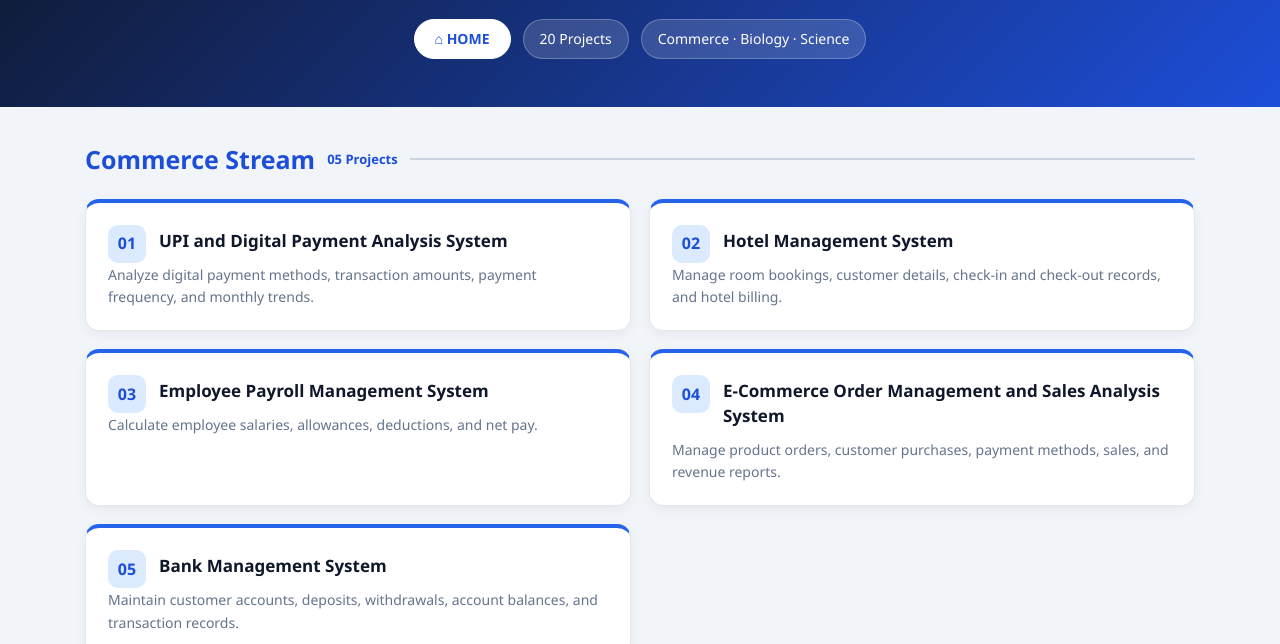
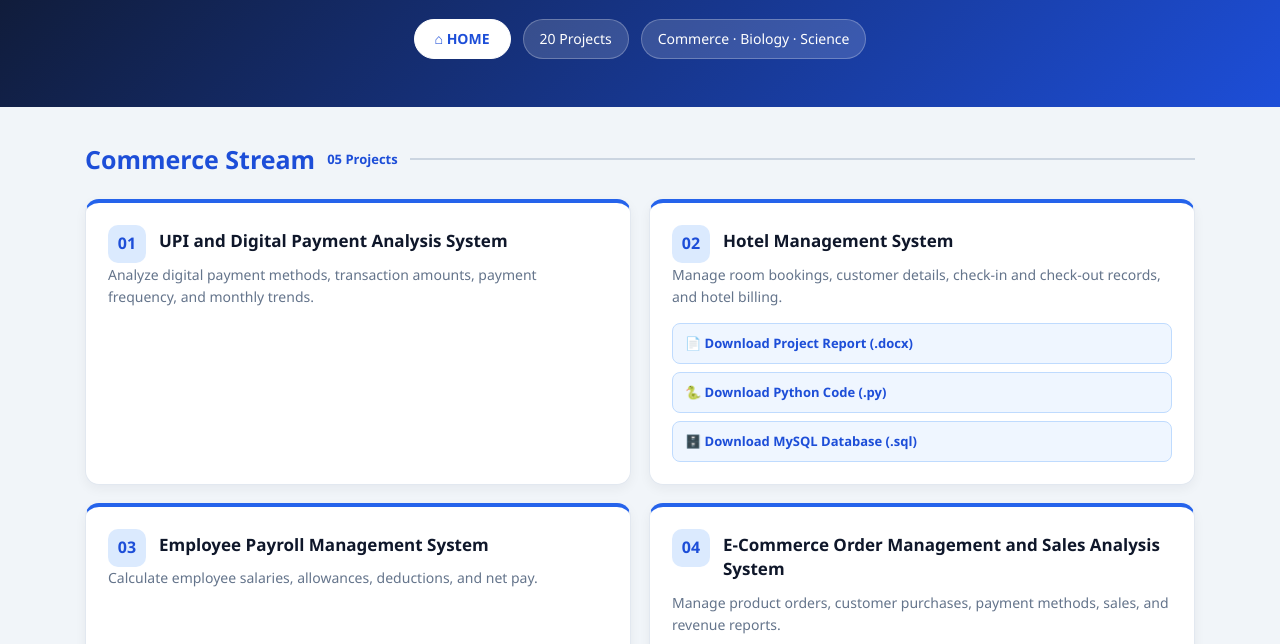
Before and after one commit to syedrafiqmsc/syedrafiqmsc.github.io, a plain HTML site: page projects.html in a window 1280 px wide. Shown: the part 151-795 px from the top of the page. Drawn offline with Linux system fonts and the light colour scheme.

Commit message:
Add Hotel Management System project details and downloads

```diff
--- a/projects.html
+++ b/projects.html
@@ -261,12 +261,25 @@ footer {
             <p>Analyze digital payment methods, transaction amounts, payment frequency, and monthly trends.</p>
         </article>
 
+
         <article class="card">
             <div class="card-top">
                 <span class="number">02</span>
                 <h3>Hotel Management System</h3>
             </div>
             <p>Manage room bookings, customer details, check-in and check-out records, and hotel billing.</p>
+
+            <div class="project-downloads">
+                <a href="HOTEL.docx" download>
+                    📄 Download Project Report (.docx)
+                </a>
+                <a href="hotel.py" download>
+                    🐍 Download Python Code (.py)
+                </a>
+                <a href="hotel.sql" download>
+                    🗄️ Download MySQL Database (.sql)
+                </a>
+            </div>
         </article>
 
         <article class="card">
```
